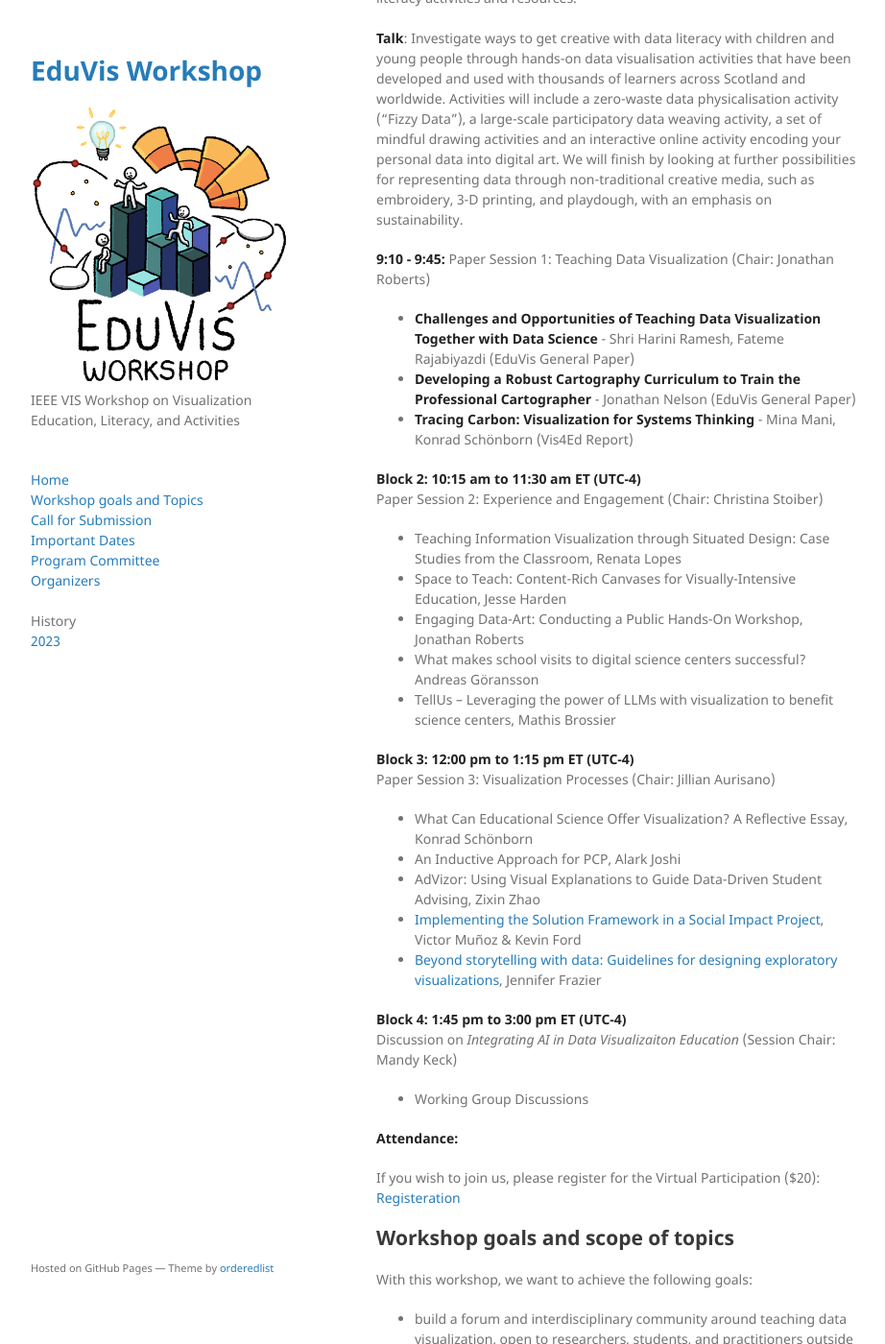
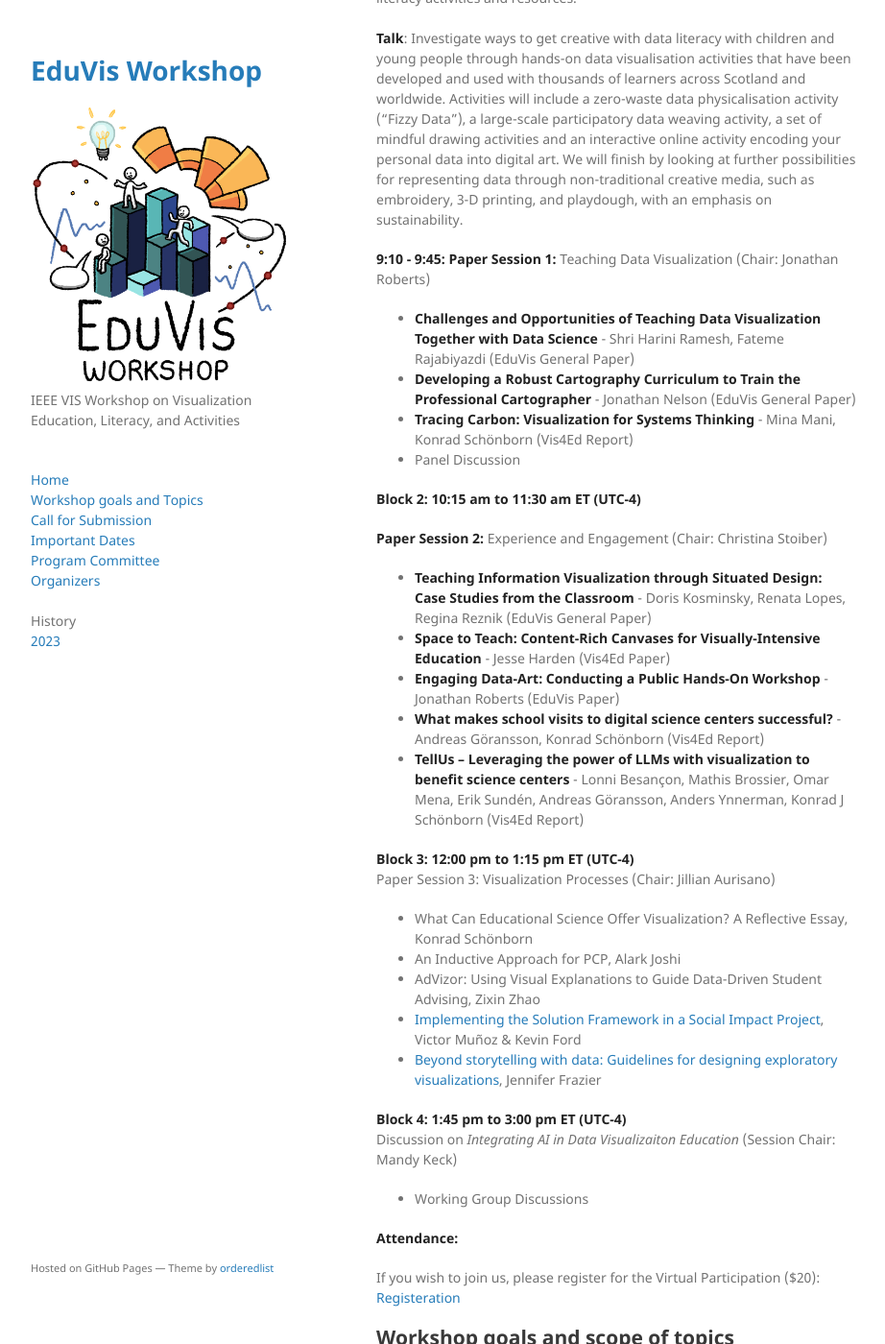
Before and after one commit to ieee-eduvis/ieee-eduvis.github.io, a Jekyll site: the page built from index.md, in a window 1280 px wide and 1400 px high, scrolled down 935 px. Shown: the whole window at 96% size, without its empty margins (178-1100 px from the left). Built offline with Jekyll 4.4.1, drawn with Linux system fonts in a browser that asks for light colours.

Commit message:
session 2
adding details to session 2

```diff
--- a/index.md
+++ b/index.md
@@ -21,19 +21,23 @@ The workshop is scheduled for Sunday, October 13th (8:30 - 15:00 ET/UTC-4).
       **Bio:** Kate Farrell works on the Data Education in Schools project developing and delivering professional learning workshops for teachers and creating data literacy and data science activities for Primary and Secondary learners.  Kate led the team creating the national Secondary school qualifications in Data Science in Scotland.  She advised on the Computing Science outcomes in the Scottish Curriculum, co-wrote a guide for Primary and Early Years (K-6) on teaching data literacy and developed new badge activities in computational thinking with Girl Guiding.  Kate is constantly amazed she gets to have fun creating data literacy escape rooms, puzzles, games and unplugged activities.  Recently, she has been also finding her degree in AI gained in the ‘dark ages of AI’ is becoming useful as the team work on AI literacy activities and resources.<br><br>
       **Talk**: Investigate ways to get creative with data literacy with children and young people through hands-on data visualisation activities that have been developed and used with thousands of learners across Scotland and worldwide. Activities will include a zero-waste data physicalisation activity (“Fizzy Data”), a large-scale participatory data weaving activity, a set of mindful drawing activities and an interactive online activity encoding your personal data into digital art. We will finish by looking at further possibilities for representing data through non-traditional creative media, such as embroidery, 3-D printing, and playdough, with an emphasis on sustainability.
 
-**9:10 - 9:45:** Paper Session 1: Teaching Data Visualization (Chair: Jonathan Roberts)
+**9:10 - 9:45: Paper Session 1:** Teaching Data Visualization (Chair: Jonathan Roberts)<br>
+
    * **Challenges and Opportunities of Teaching Data Visualization Together with Data Science** - Shri Harini Ramesh, Fateme Rajabiyazdi (EduVis General Paper)
    * **Developing a Robust Cartography Curriculum to Train the Professional Cartographer** - Jonathan	Nelson (EduVis General Paper)
    * **Tracing Carbon: Visualization for Systems Thinking** - Mina Mani, Konrad Schönborn (Vis4Ed Report)
+   * Panel Discussion
 
 
 **Block 2: 10:15 am to 11:30 am ET (UTC-4)**<br>
-Paper Session 2: Experience and Engagement (Chair: Christina Stoiber)<br>
-  - Teaching Information Visualization through Situated Design: Case Studies from the Classroom,	Renata Lopes
-  - Space to Teach: Content-Rich Canvases for Visually-Intensive Education, Jesse	Harden
-  - Engaging Data-Art: Conducting a Public Hands-On Workshop,	Jonathan Roberts
-  - What makes school visits to digital science centers successful? 	Andreas Göransson
-  - TellUs – Leveraging the power of LLMs with visualization to benefit science centers, Mathis Brossier
+
+**Paper Session 2:** Experience and Engagement (Chair: Christina Stoiber)<br>
+
+  * **Teaching Information Visualization through Situated Design: Case Studies from the Classroom** - Doris Kosminsky, Renata Lopes, Regina Reznik (EduVis General Paper)
+  * **Space to Teach: Content-Rich Canvases for Visually-Intensive Education** - Jesse	Harden (Vis4Ed Paper)
+  * **Engaging Data-Art: Conducting a Public Hands-On Workshop** - Jonathan Roberts (EduVis Paper)
+  * **What makes school visits to digital science centers successful?**	- Andreas Göransson, Konrad Schönborn (Vis4Ed Report)
+  * **TellUs – Leveraging the power of LLMs with visualization to benefit science centers** -  Lonni Besançon, Mathis Brossier, Omar Mena, Erik Sundén, Andreas Göransson, Anders Ynnerman, Konrad J Schönborn (Vis4Ed Report)
 
 
 
```
